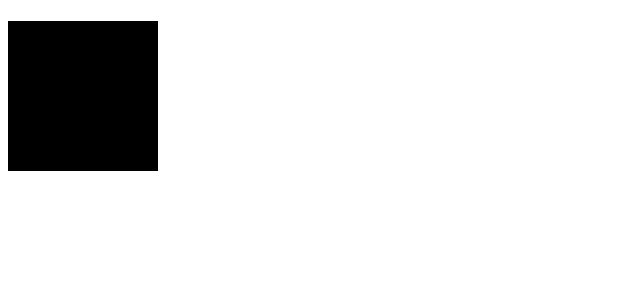
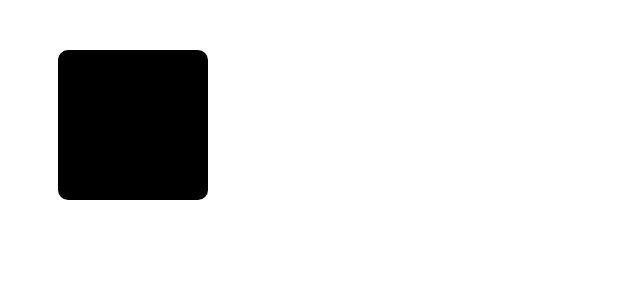
Before and after one commit to Blondi003/Hundredsquares, a React (Create React App) app: page / in a window 1280 px wide. Shown: the top 300 px of the page, without its empty margins (0-640 px from the left). Built offline with nearby package versions, Linux system fonts and the light colour scheme.

Commit message:
added style css

```diff
--- a/src/index.css
+++ b/src/index.css
@@ -5,4 +5,7 @@ body {
   width: 150px;
   height: 150px;
   background-color: black;
+  margin-top: 50px;
+  margin-left: 50px;
+  border-radius: 10px;
 }
```
